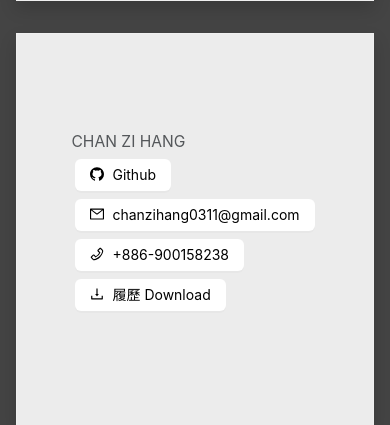
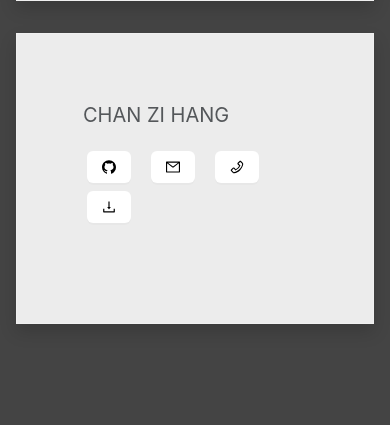
Before and after one commit to enter1130/enter1130.github.io, a React (Vite) app: page / in a window 390 px wide. Shown: the part 479-904 px from the top of the page. After the commit the page ends 844 px from the top, so only its background shows below. Built offline with nearby package versions, Linux system fonts and the light colour scheme.

Commit message:
2025-07-03 update:website degisn

```diff
--- a/src/Home/Home.jsx
+++ b/src/Home/Home.jsx
@@ -29,22 +29,22 @@ function Home() {
     <div className="animate__animated animate__fadeIn animate__faster d-flex justify-content-center align-items-center" style={{height: '100%', overflowY:'auto',overflowX:'hidden'}}>
       {contextHolder}
       <Paragraph style={{padding:`${viewPadding}px`}}>
-        <div style={{padding:'60px'}}>
-          <div className="text-muted" style={{textJustify:'justify',fontSize:'clamp(15px, 4vw, 200px)'}}>
+        <div style={{padding:'30px'}}>
+          <div className="text-muted" style={{textJustify:'justify',fontSize:'clamp(20px, 4vw, 200px)'}}>
             CHAN ZI HANG
           </div>
-          <Row gutter={12}>
+          <Row className="my-3" gutter={12}>
             <Col>
-              <Button className="border-0 menu-btn m-1" icon={<GithubOutlined />} onClick={()=>window.open('https://github.com/enter1130')} >Github</Button>
+              <Button className="border-0 menu-btn m-1" icon={<GithubOutlined />} onClick={()=>window.open('https://github.com/enter1130')}><span style={window.innerWidth < 768 ?{display:'none'}:{}}>Github</span></Button>
             </Col>
             <Col>
-              <Button className="border-0 menu-btn m-1" icon={<MailOutlined />} onClick={()=>Copyable('chanzihang0311@gmail.com')} >chanzihang0311@gmail.com</Button>
+              <Button className="border-0 menu-btn m-1" icon={<MailOutlined />} onClick={()=>Copyable('chanzihang0311@gmail.com')} ><span style={window.innerWidth < 768 ?{display:'none'}:{}}>chanzihang0311@gmail.com</span></Button>
             </Col>
             <Col>
-              <Button className="border-0 menu-btn m-1" icon={<PhoneOutlined />} onClick={()=>Copyable('+886-900158238')} >+886-900158238</Button>
+              <Button className="border-0 menu-btn m-1" icon={<PhoneOutlined />} onClick={()=>Copyable('+886-900158238')} ><span style={window.innerWidth < 768 ?{display:'none'}:{}}>+886-900158238</span></Button>
             </Col>
             <Col>
-              <Button className="border-0 menu-btn m-1" icon={<DownloadOutlined />} onClick={()=>window.open('/resume.pdf')} >履歷 Download</Button>
+              <Button className="border-0 menu-btn m-1" icon={<DownloadOutlined />} onClick={()=>window.open('/resume.pdf')} ><span style={window.innerWidth < 768 ?{display:'none'}:{}}>履歷 Download</span></Button>
             </Col>
           </Row>
         </div>
```
